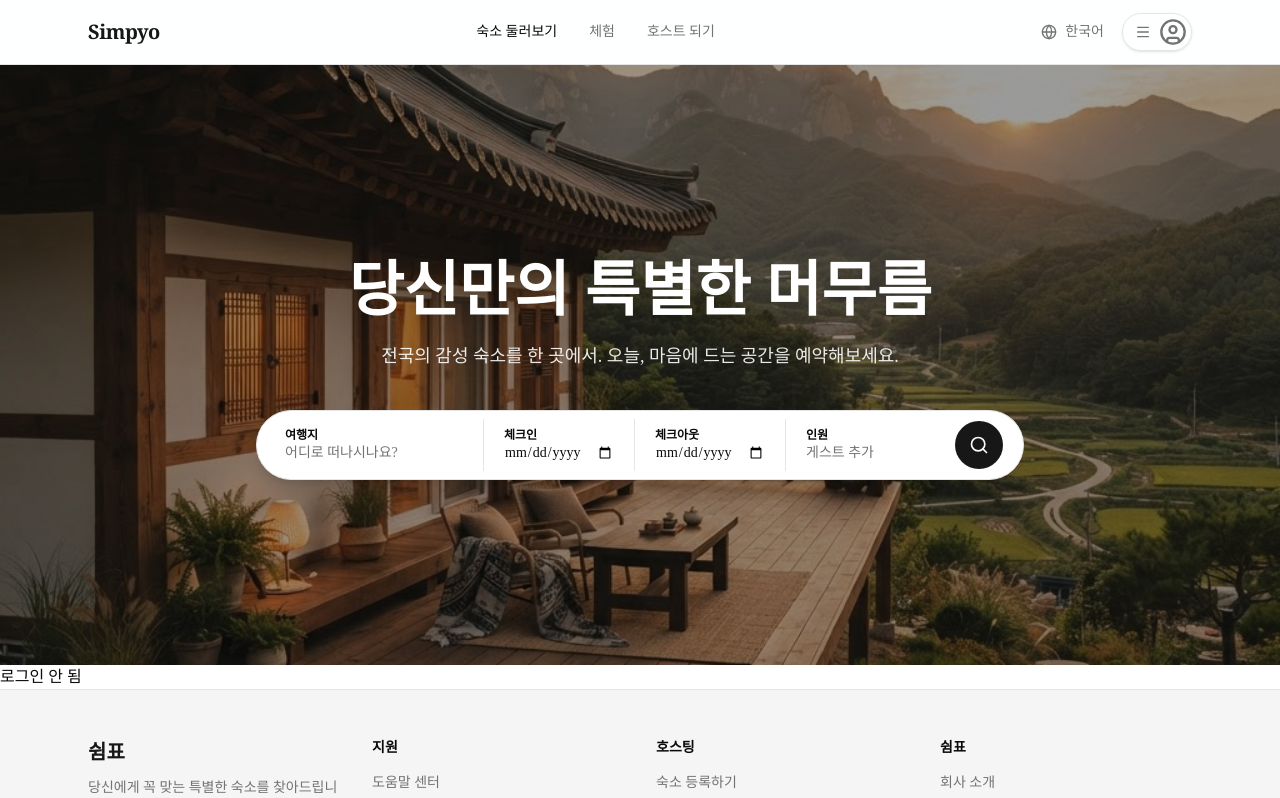
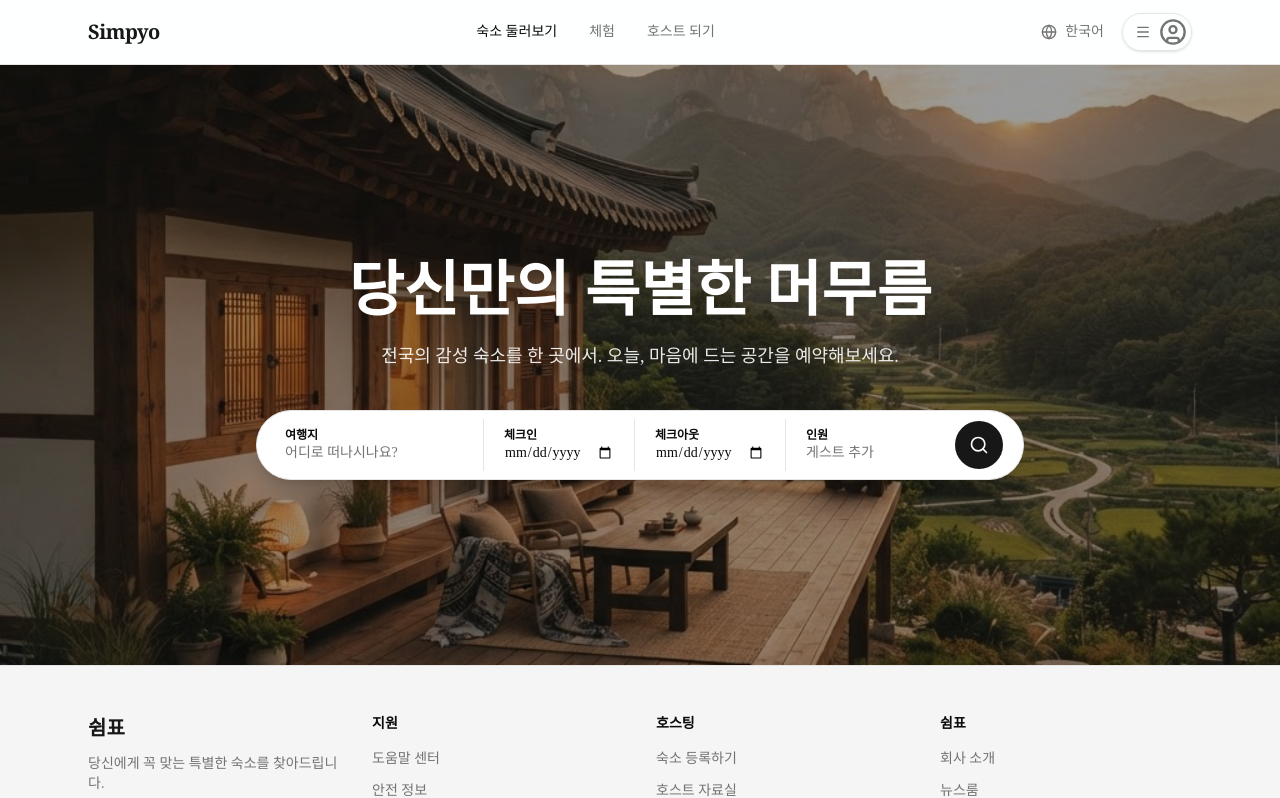
Before and after one commit to kod0751/Simpyo, a Next.js app: page / in a window 1280 px wide. Shown: the top 798 px of the page. Built offline with nearby package versions, Linux system fonts and the light colour scheme; no server answers.

Commit message:
feat(auth): 구글 로그인 데스트 코드 제거

```diff
--- a/app/page.tsx
+++ b/app/page.tsx
@@ -1,22 +1,13 @@
-import { createClient } from "@/lib/supabase/server";
 import { Footer } from "@/widgets/footer";
 import { Header } from "@/widgets/header";
 import { HeroSection } from "@/widgets/hero-section";
 
 export default async function Home() {
-  const supabase = await createClient();
-  const {
-    data: { user },
-  } = await supabase.auth.getUser();
-
   return (
     <div className="flex min-h-screen flex-col">
       <Header />
       <main className="flex-1">
         <HeroSection />
-        <div>
-          {user ? <p>로그인 성공: {user.email}</p> : <p>로그인 안 됨</p>}
-        </div>
       </main>
       <Footer />
     </div>
```
